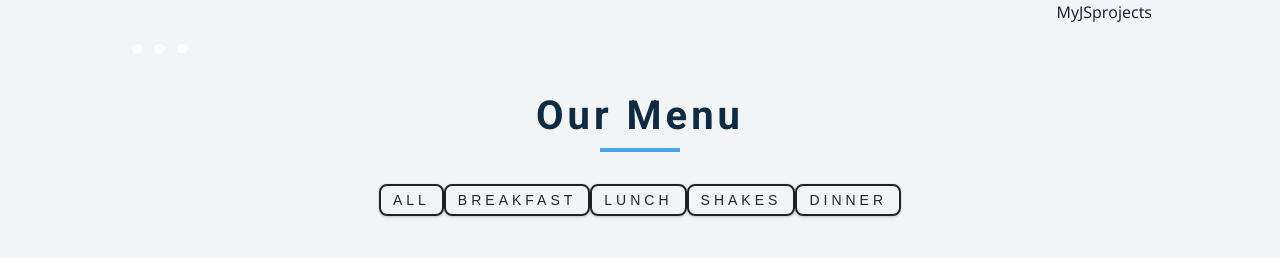
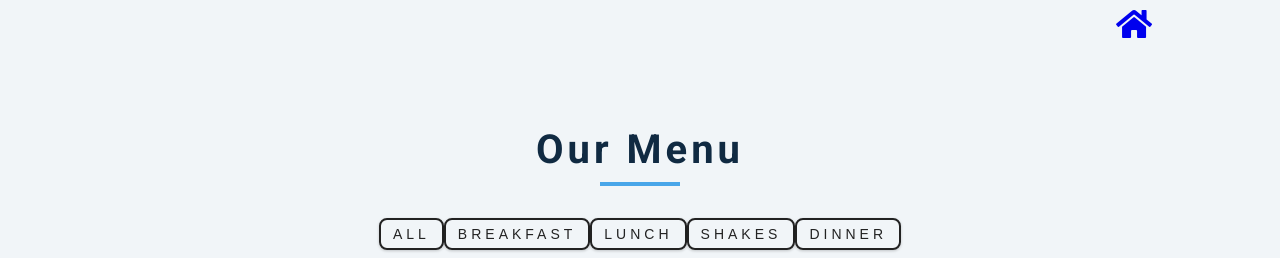
Before and after one commit to Ccarmona1990/menu, a plain HTML site: page index.html in a window 1280 px wide. Shown: the top 258 px of the page. Drawn offline with nearby package versions, Linux system fonts and the light colour scheme.

Commit message:
rtn btn added

```diff
--- a/index.html
+++ b/index.html
@@ -1,7 +1,15 @@
 <!DOCTYPE html>
 <html lang="en">
   <head>
+    <!-- Links -->
+    <!-- CSS Link -->
     <link rel="stylesheet" href="./style.css" />
+
+        <!-- FontAwesome -->
+    <link rel="stylesheet" href="https://cdnjs.cloudflare.com/ajax/libs/font-awesome/5.14.0/css/all.min.css" />
+    <!-- End of links-->
+
+
     <meta charset="UTF-8" />
     <meta http-equiv="X-UA-Compatible" content="IE=edge" />
     <meta name="viewport" content="width=device-width, initial-scale=1.0" />
@@ -11,10 +19,10 @@
     <header>
       <nav class="navbar">
         <div class="nav-center">
-          <h1>...</h1>
+          <h1></h1>
           <ul class="nav-links">
             <li>
-              <a href="../MyJSprojects.html">MyJSprojects</a>
+              <a href="https://mylearningprojects.netlify.app/"><i class="fa fa-home fa-2x"></i></a>
             </li>
           </ul>
         </div>
--- a/style.css
+++ b/style.css
@@ -144,9 +144,10 @@ header
 */
 header {
   padding: 0 10vw;
-  height: 2vh;
-  display: flexbox;
+  height: 50px;
+  display: flex;
   align-items: center;
+  flex-direction: row-reverse;
 }
 
 .nav-center {
@@ -164,9 +165,6 @@ header {
   justify-content: center;
 }
 
-.nav-links li a {
-  color: #0f172a;
-}
 
 /*  global classes */
 
```
